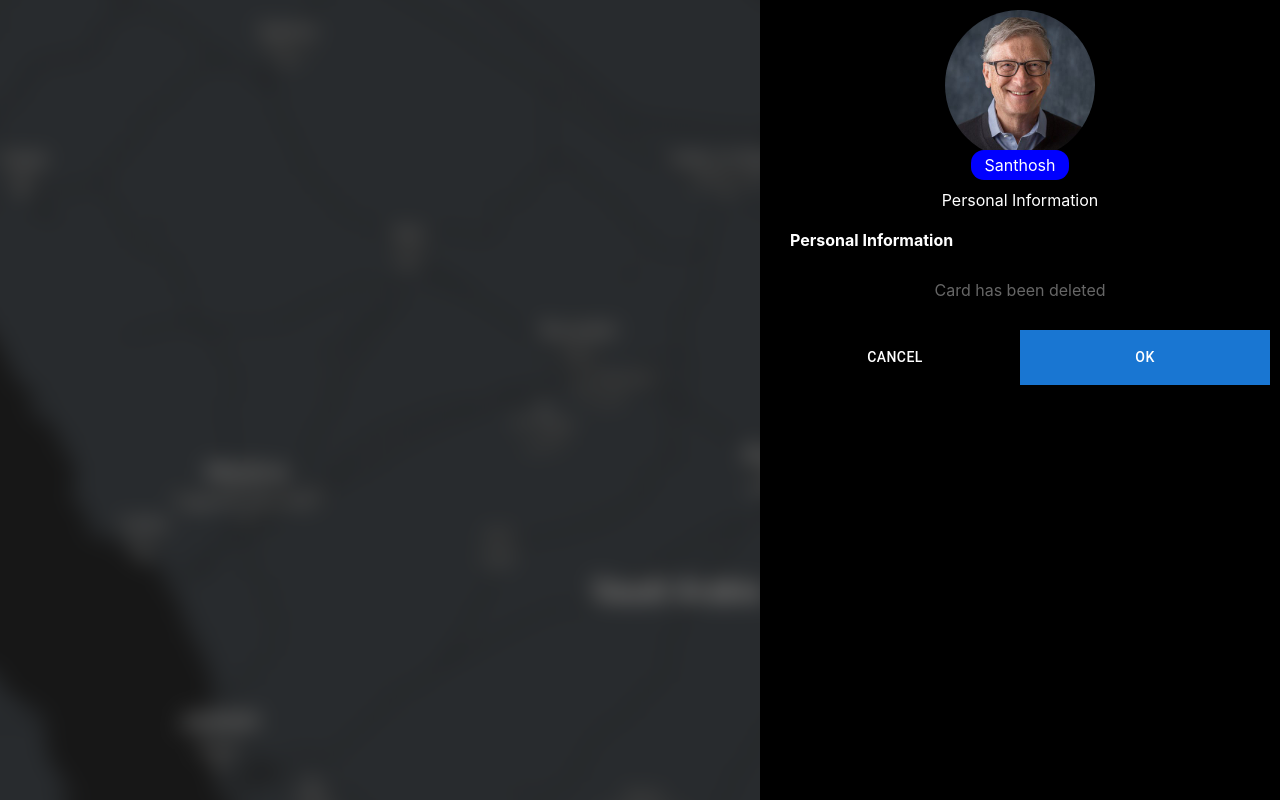
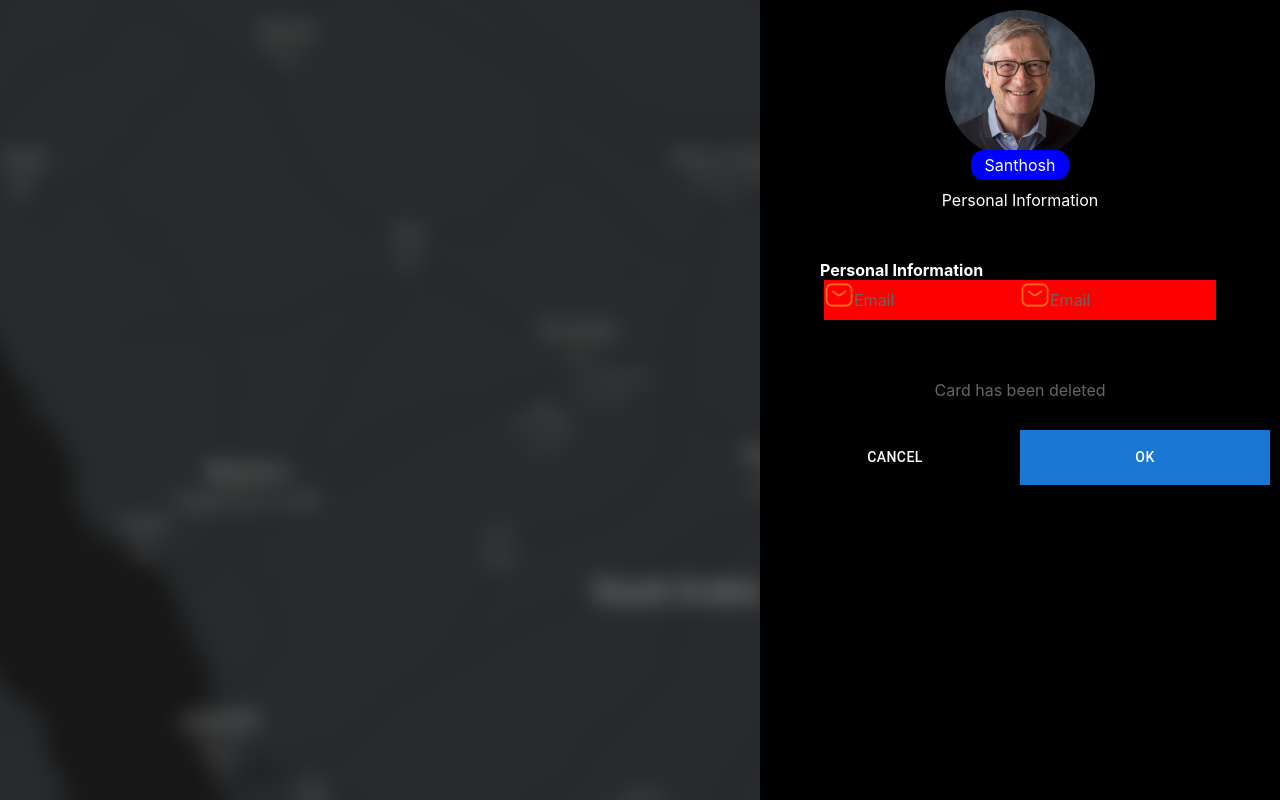
Before and after one commit to azhagu-p/location-intelligence, a React (Create React App) app: page /profile in a window 1280 px wide. Built offline with nearby package versions, Linux system fonts and the light colour scheme.

Commit message:
profile page left bar and Image

```diff
--- a/src/pages/profile/Profile.css
+++ b/src/pages/profile/Profile.css
@@ -1,7 +1,9 @@
 *{margin: 0;}
 .text_left{text-align: left;}
-.pxy_20{padding-left: 20px;padding-right: 20px;}
-.ptb_20{padding-top: 20px;padding-bottom: 20px;}
+/* .pxy_20{padding-left: 20px;padding-right: 20px;}
+.ptb_20{padding-top: 20px;padding-bottom: 20px;} */
+.m_50{margin: 50px;}
+.float_left{text-align: left;display: flex;justify-content: left;align-items: left;}
 .back{
   position: fixed;
   top: 0;
@@ -42,6 +44,9 @@
   transform: translate(0,-10px);
 }
 .main .box .user_text_white{}
+.table_row_column{width: 49%;display: inline-block;background: #f00;}
+.table_row_column img{width: 30px;float: left;}
+.table_row_column .box-msg{padding: 10px;}
 .main .box .icon-tik{
   padding: 20px;
   border: 5px solid #080;
--- a/src/pages/profile/Profile.js
+++ b/src/pages/profile/Profile.js
@@ -10,6 +10,7 @@ import { Component } from "react";
 
 import DoneIcon from '@mui/icons-material/Done';
 import user from '../../assets/user.jpg'
+import email from '../../assets/email.png'
 
 export default class MultipleItems extends Component {
   render() {
@@ -23,8 +24,18 @@ export default class MultipleItems extends Component {
                 <img src={user} alt="" class="user_image" />
                 <p className='user_name'>Santhosh</p>
                 <p className='user_text user_text_white'>Personal Information</p>
-                <div className='pxy_20 ptb_20'>
+                <div className='pxy_20 ptb_20 m_50'>
                   <h4 className='user_text user_text_white text_left'>Personal Information</h4>
+                  <div className='table_row'>
+                  <div className='table_row_column float_left'>
+                      <img src={email} alt="" class="" />
+                      <p className='box-msg'>Email</p>
+                    </div>
+                    <div className='table_row_column float_left'>
+                      <img src={email} alt="" class="" />
+                      <p className='box-msg'>Email</p>
+                    </div>
+                  </div>
                 </div>
                 <p className='box-msg'>Card has been deleted</p>
                 <div className='btn-row'>
```
Also changed, not shown: src/assets/company.png (added), src/assets/email.png (added).
